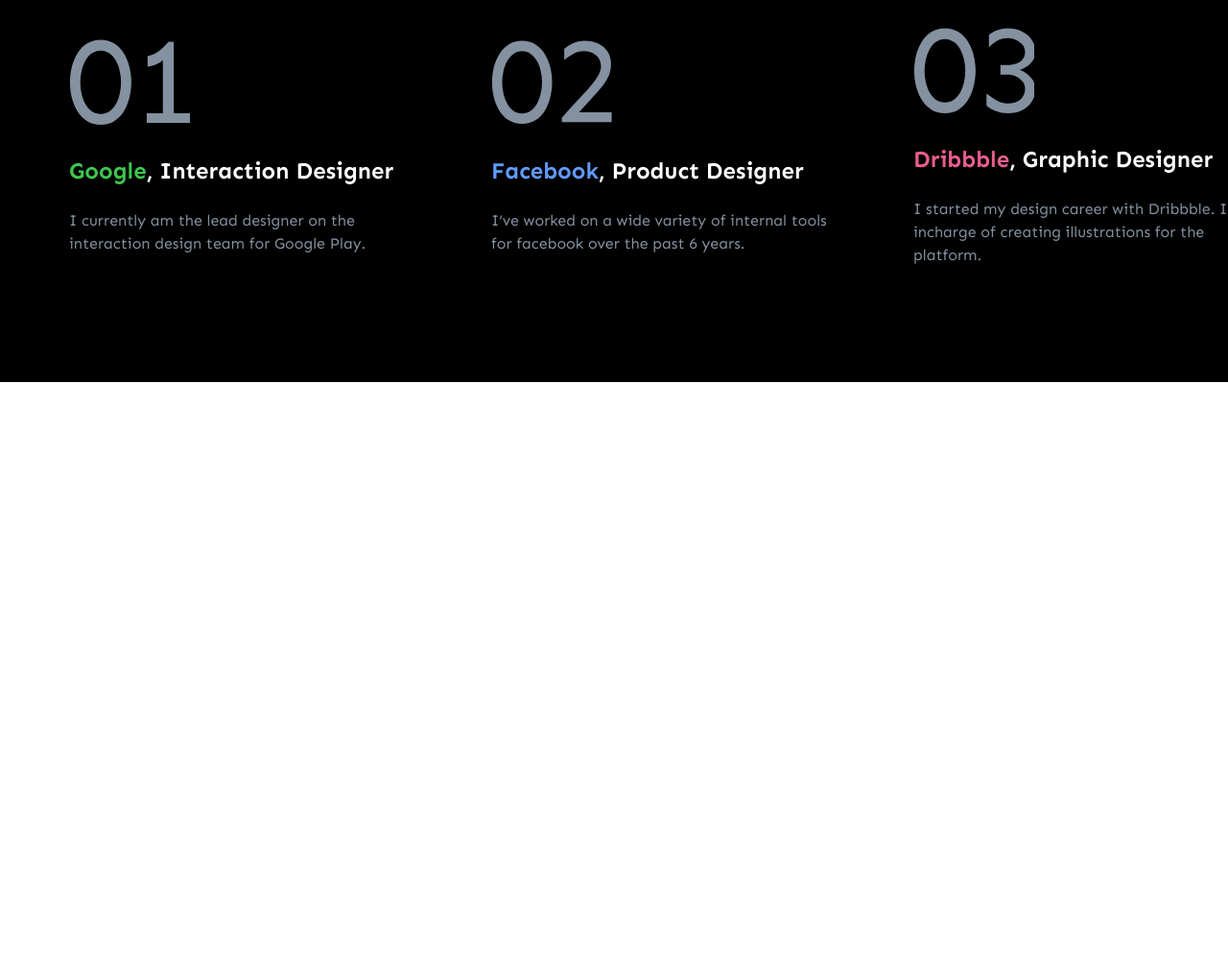
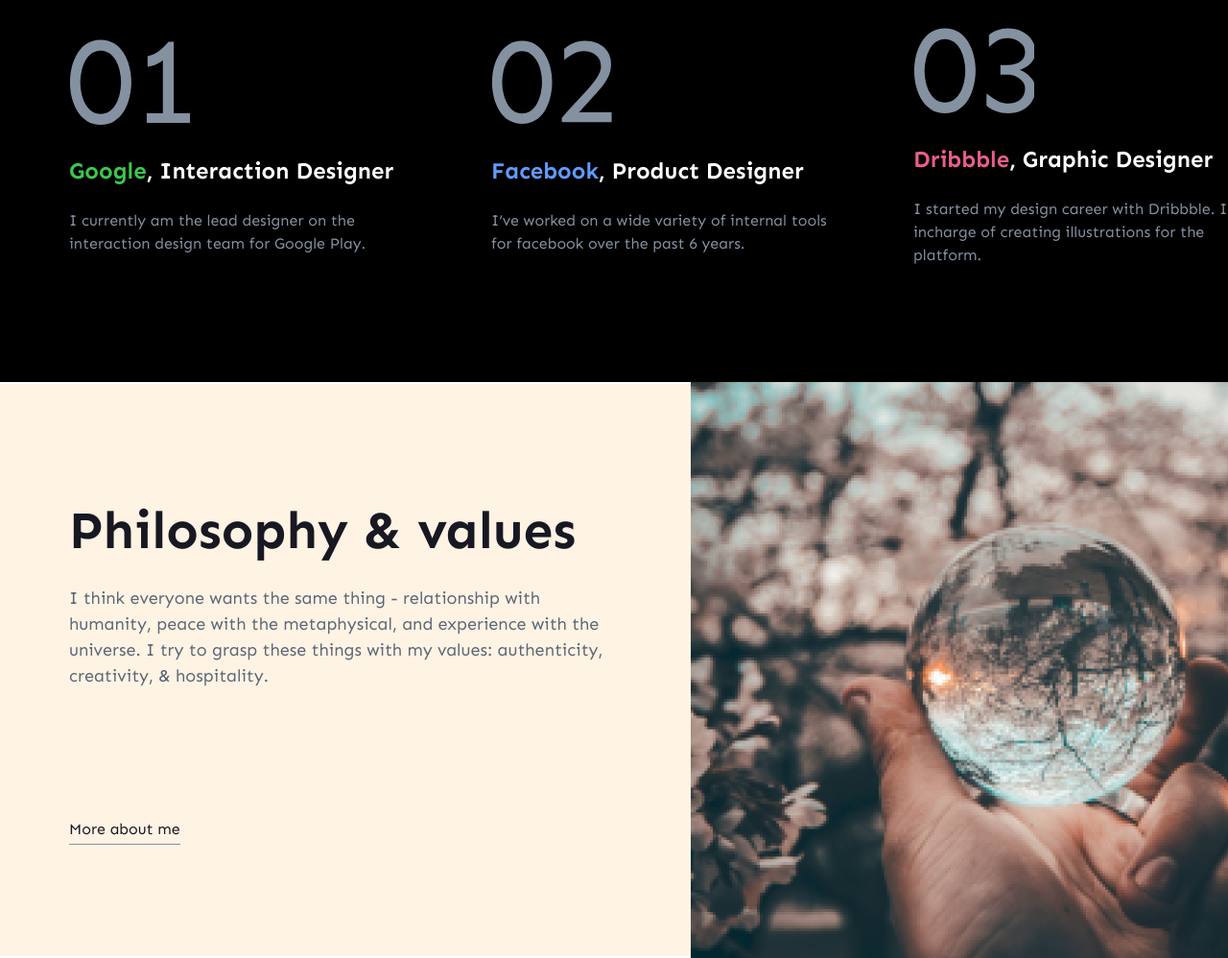
Before and after one commit to OleksandrUA777/portfolio, a plain HTML site: page index.html in a window 1280 px wide. Shown: the part 1218-2216 px from the top of the page at 96% size. Before the commit the page ends 1616 px from the top, so only its background shows below. Drawn offline with nearby package versions, Linux system fonts and the light colour scheme.

Commit message:
added values section

```diff
--- a/css/style.css
+++ b/css/style.css
@@ -40,6 +40,8 @@
 }
 .section {
   max-width: 1920px;
+  margin-right: auto;
+  margin-left: auto;
 }
 .container {
   width: 1440px;
@@ -196,3 +198,53 @@
 
   color: #8491a0;
 }
+/* values section */
+.values-container {
+  display: flex;
+  align-items: center;
+}
+.values-wrapper {
+  background-color: var(--yellow-color);
+  padding: 120px 72px;
+  width: 50%;
+}
+.values__header {
+  font-weight: 700;
+  font-size: 55px;
+  line-height: calc(66 / 55);
+
+  margin-bottom: 24px;
+
+  color: var(--light-dark);
+}
+.values__description {
+  width: 576px;
+
+  font-size: 18px;
+  line-height: 1.5;
+
+  margin-bottom: 134px;
+
+  color: #5b6876;
+}
+.values__link {
+  position: relative;
+  display: block;
+
+  line-height: 1.5;
+
+  color: var(--light-dark);
+}
+.values__img {
+  background-color: var(--yellow-color);
+}
+.values__link::after {
+  position: absolute;
+  content: "";
+  bottom: -4px;
+  left: 0;
+  width: 116px;
+  height: 1px;
+
+  background-color: #8491a0;
+}
--- a/index.html
+++ b/index.html
@@ -132,5 +132,27 @@
         </ul>
       </div>
     </section>
+    <!-- Values -->
+    <section class="section values">
+      <div class="container values-container">
+        <div class="values-wrapper">
+          <h2 class="values__header">Philosophy & values</h2>
+          <p class="values__description">
+            I think everyone wants the same thing - relationship with humanity,
+            peace with the metaphysical, and experience with the universe. I try
+            to grasp these things with my values: authenticity, creativity, &
+            hospitality.
+          </p>
+          <a href="" class="values__link link">More about me</a>
+        </div>
+        <img
+          src="./img/values/values-img.jpg"
+          alt="transparent ball in the hand of the man"
+          width="720"
+          height="600"
+          class="values__img"
+        />
+      </div>
+    </section>
   </body>
 </html>
```
Also changed, not shown: img/values/[ng.png (added), img/values/values-img.jpg (added).
